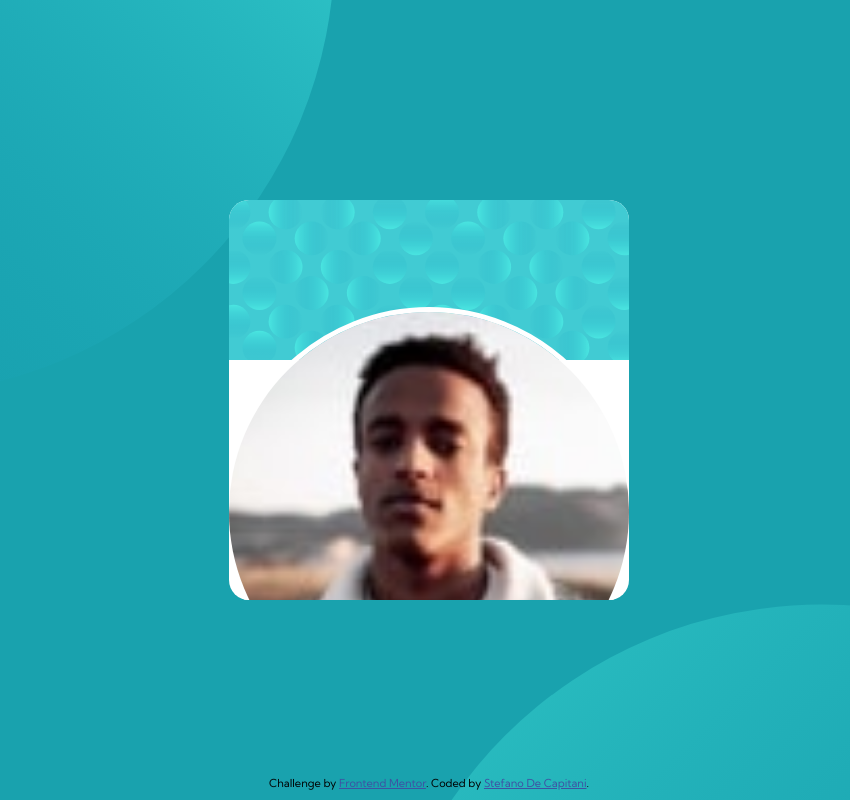
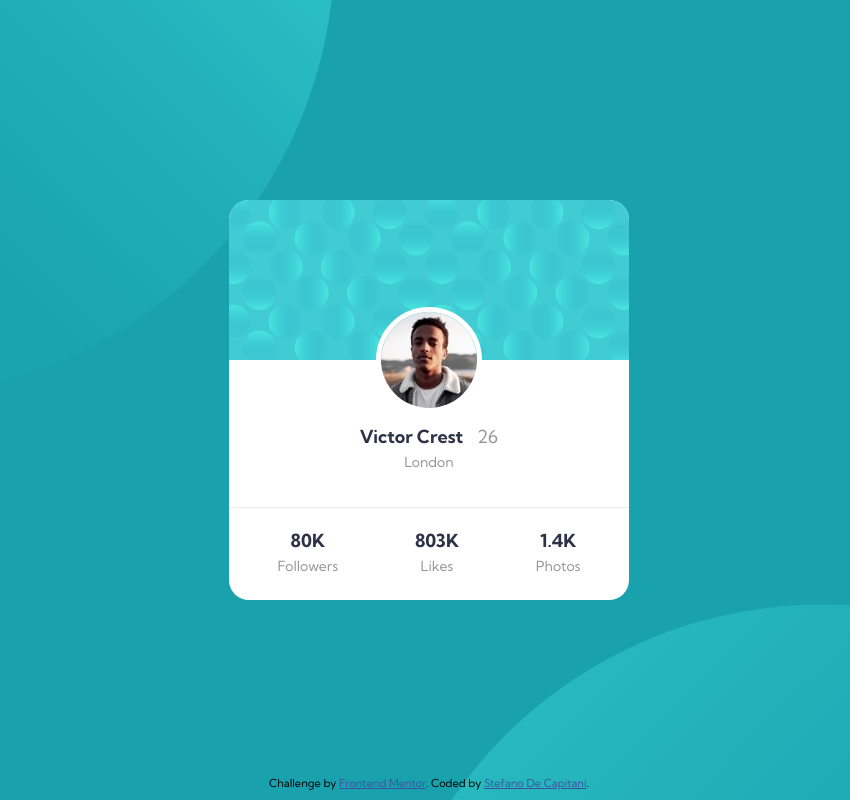
Before and after one commit to StefanoDeCapitani/profile-card, a plain HTML site: page index.html in a window 1280 px wide. Shown: the whole page, without its empty margins (211-1061 px from the left). Drawn offline with Linux system fonts and the light colour scheme.

Commit message:
New sizing for an Image

```diff
--- a/style.css
+++ b/style.css
@@ -83,7 +83,7 @@ div.card{
   flex-direction: column;
 }
 
-div.card img{
+div.card img.background_card{
   width: 400px;
 }
 
```
